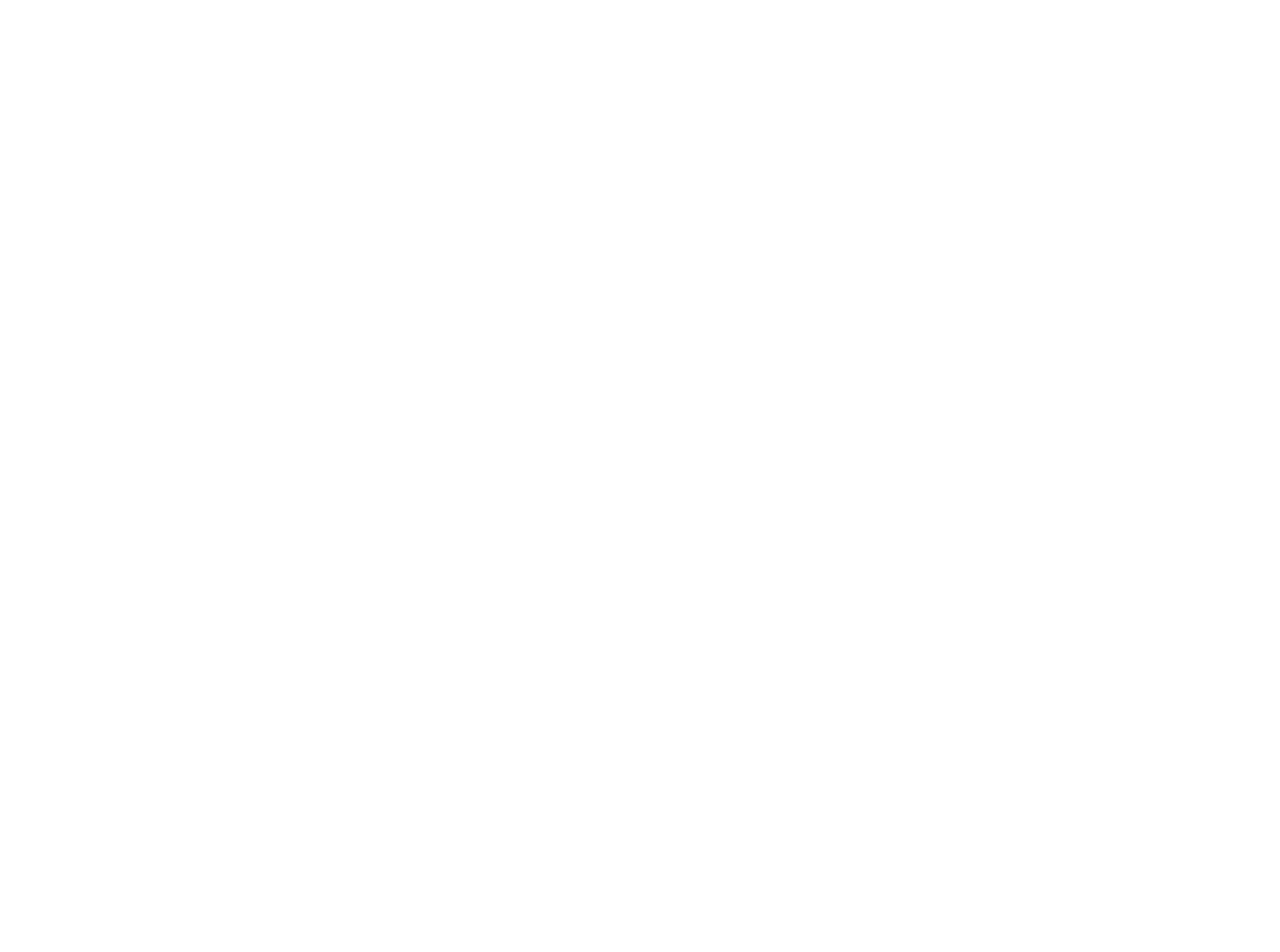
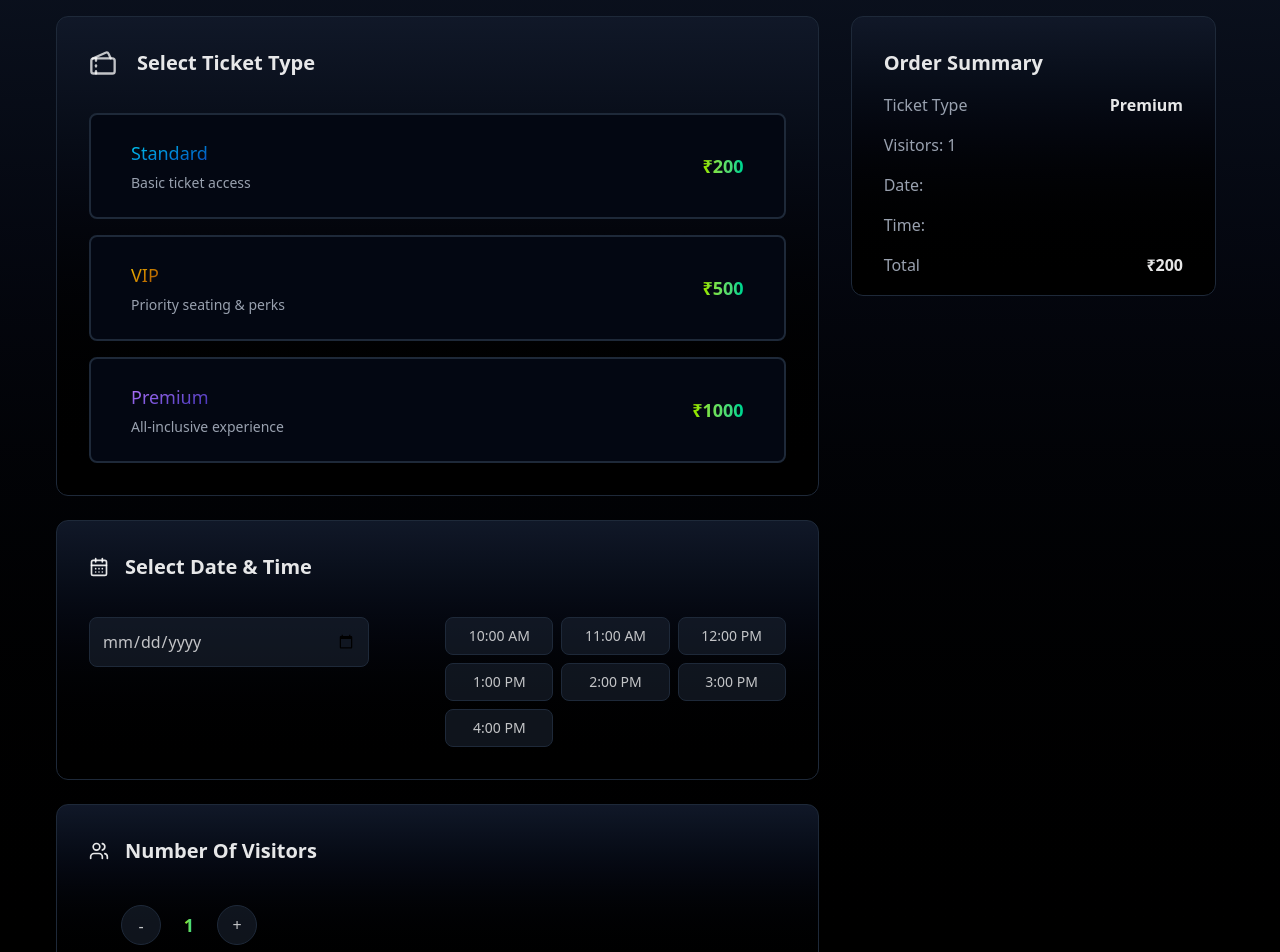
Before and after one commit to Vignesh-G-1009/TicketEase, a SvelteKit app: page /booknow in a window 1280 px wide. Before the commit this address had no page. Shown: the part 220-1172 px from the top of the page. Before the commit the page ends 800 px from the top, so only its background shows below. Built offline with nearby package versions, Linux system fonts and the light colour scheme.

Commit message:
Book Now added

```diff
--- a/src/routes/+page.svelte
+++ b/src/routes/+page.svelte
@@ -61,6 +61,9 @@
         <nav class="flex justify-between items-center">
             <div class="text-2xl font-bold bg-gradient-to-r from-lime-500 to-emerald-500 bg-clip-text text-transparent">MuseumPass</div>
             <div class="flex space-x-8">
+                <button onclick={() => window.location.href = "/booknow"}>
+                    Book Now
+                </button>
                 <button>
                     Museums
                 </button>
--- /dev/null
+++ b/src/routes/booknow/+page.svelte
@@ -0,0 +1,133 @@
+<script lang="ts">
+    import { Tickets, CalendarDays, Users } from "lucide-svelte";
+
+    let tickets = [
+      { name: 'Standard', description: 'Basic ticket access', price: 200 },
+      { name: 'VIP', description: 'Priority seating & perks', price: 500 },
+      { name: 'Premium', description: 'All-inclusive experience', price: 1000 }
+    ];
+    let selectedTicket = "";
+    function selectTicket(ticket: string) {
+        selectedTicket = ticket;
+    }
+
+    let selectedDate = "";
+    let selectedTime = "";
+    const setTime = (time: string) => {
+        selectedTime = time;
+    }
+
+    let timeSlots = [
+        "10:00 AM", "11:00 AM", "12:00 PM", "1:00 PM", "2:00 PM", "3:00 PM", "4:00 PM"
+    ];
+
+    let visitors = 1;
+    function incrementVisitors() {
+        visitors++;
+    }
+    function decrementVisitors() {
+        if(visitors > 1) {
+            visitors--;
+        }
+    }
+</script>
+
+  <div class="min-h-screen text-white/75 bg-gradient-to-b from-gray-900 to-black">
+    <div class="w-full flex h-25 items-center justify-center">
+      <h1 class="text-4xl font-bold bg-gradient-to-r from-lime-400 to-emerald-400 bg-clip-text text-transparent">
+        Book Your Museum Visit
+      </h1>
+    </div>
+    <div class="mx-full px-4 py-8 w-full">
+      <p class="text-center text-2xl font-normal text-white/75 mb-8">
+        Select your tickets, choose your time and immerse yourself in culture.
+      </p>
+        <div class="grid grid-cols-1 md:grid-cols-3 gap-8 pl-10 w-300 pt-10 ">
+        <div class="md:col-span-2 space-y-6">
+          <div class="bg-gradient-to-b from-gray-900 to-black rounded-xl p-8 border-[1.5px] border-gray-800 backdrop-blur-sm ">
+            <div class="flex space-x-5">
+                <Tickets class="h-7 w-7"/>
+                <h2 class="text-xl font-semibold mb-4 text-white/90">
+                    Select Ticket Type
+                </h2>
+            </div>
+            <div class="space-y-4 pt-5">
+              {#each tickets as t}
+              <button class="p-2 text-sm rounded-lg text-gray-400 w-full bg-gray-950 border-2 border-gray-800 ">
+                    <div class="flex items-center justify-between py-4 px-8 ">
+                        <div class="flex flex-col items-start space-y-1.5">
+                          {#if t.name == "Standard"}
+                            <h3 class="font-medium text-lg bg-gradient-to-br from-cyan-400 to-blue-800 bg-clip-text text-transparent">{t.name}</h3>
+                          {:else if t.name == "VIP"}
+                            <h3 class="font-medium text-lg bg-gradient-to-br from-yellow-400 to-amber-800 bg-clip-text text-transparent">{t.name}</h3>
+                          {:else}
+                            <h3 class="font-medium text-lg bg-gradient-to-br from-purple-400 to-indigo-800 bg-clip-text text-transparent">{t.name}</h3>
+                          {/if}
+                          <p class="text-sm text-gray-400">{t.description}</p>
+                        </div>
+                        <p class="font-semibold text-lg bg-gradient-to-r from-lime-400 to-emerald-400 bg-clip-text text-transparent">&#8377{t.price}</p>
+                      </div>
+                </button>
+              {/each}
+            </div>
+           </div>
+           <div class="bg-gradient-to-b from-gray-900 to-black rounded-xl p-8 border-[1.5px] border-gray-800 backdrop-blur-sm">
+                <h2 class="text-xl font-semibold mb-4 flex items-center gap-2 text-white/90">
+                    <CalendarDays class="h-7 w-7 pr-2"/>
+                    Select Date & Time
+                </h2>
+
+                <div class="grid grid-cols-1 md:grid-cols-2 gap-4 ">
+                    <div class="pt-5 flex flex-col">
+                        <input type="date" bind:value={selectedDate}
+                            class="w-70 p-3 rounded-lg bg-gray-800/50 hover:bg-gray-800/80 focus:bg-gray-900/90
+                            border border-gray-800 text-grey-400 focus:outline-none focus:border-emerald-500 transition-all" />
+                    </div>
+
+                    <div class="flex flex-col">
+                        <div class="pt-5 grid grid-cols-3 gap-2">
+                            {#each timeSlots as time}
+                                <button
+                                    on:click={() => setTime(time)}
+                                    class="p-2 text-sm rounded-lg transition-all text-grey-400
+                                    border border-gray-800 bg-gray-800/50 hover:bg-gray-800/80 hover:border-emerald-400/50
+                                    focus:outline-none focus:border-emerald-500 w-full">
+                                    {time}
+
+                                </button>
+                            {/each}
+                        </div>
+                    </div>
+                </div>
+            </div>
+            <div class="bg-gradient-to-b from-gray-900 to-black rounded-xl p-8 border-[1.5px] border-gray-800 backdrop-blur-sm">
+                <h2 class="pb-5 text-xl font-semibold mb-4 flex items-center gap-2 text-white/90">
+                    <Users class="h-7 w-7 pr-2"/>
+                    Number Of Visitors
+                </h2>
+                <div class="flex items-center justify-between py-4 px-8 border-none rounded-lg w-50 h-12">
+                    <button class="h-10 w-10 p-2 text-md rounded-full transition-all text-grey-400 border border-gray-800 bg-gray-800/50 hover:bg-gray-800/80 hover:border-emerald-400/50 focus:outline-none focus:border-emerald-500" on:click={decrementVisitors}>-</button>
+                    <p class="font-semibold text-lg bg-gradient-to-r from-lime-400 to-emerald-400 bg-clip-text text-transparent">{visitors}</p>
+                    <button class="h-10 w-10 text-md rounded-full transition-all text-grey-400 border border-gray-800 bg-gray-800/50 hover:bg-gray-800/80 hover:border-emerald-400/50 focus:outline-none focus:border-emerald-500" on:click={incrementVisitors}>+</button>
+                </div>
+            </div>
+        </div>
+        <div class="md:col-span-1">
+            <div class="h-70 bg-gradient-to-b from-gray-900 to-black rounded-xl p-8 border-[1.5px] border-gray-800 backdrop-blur-sm sticky top-4">
+                <h1 class="text-xl font-semibold mb-4 flex items-center gap-2 text-white/90">Order Summary</h1>
+                <div class="flex items-center justify-between">
+                    <p class="text-md text-gray-400">Ticket Type</p>
+                    <p class="text-md font-semibold text-white/90">Premium</p>
+                </div>
+                <p class="text-md text-gray-400 pt-4">Visitors: {visitors}</p>
+                <p class="text-md text-gray-400 pt-4">Date:{selectedDate}</p>
+                <p class="text-md text-gray-400 pt-4">Time: {selectedTime}</p>
+                <div class="flex items-center justify-between pt-4">
+                    <p class="text-md text-gray-400">Total</p>
+                    <p class="text-md font-semibold text-white/90">&#8377;200</p>
+                </div>
+            </div>
+        </div>
+      </div>
+    </div>
+  </div>
```
